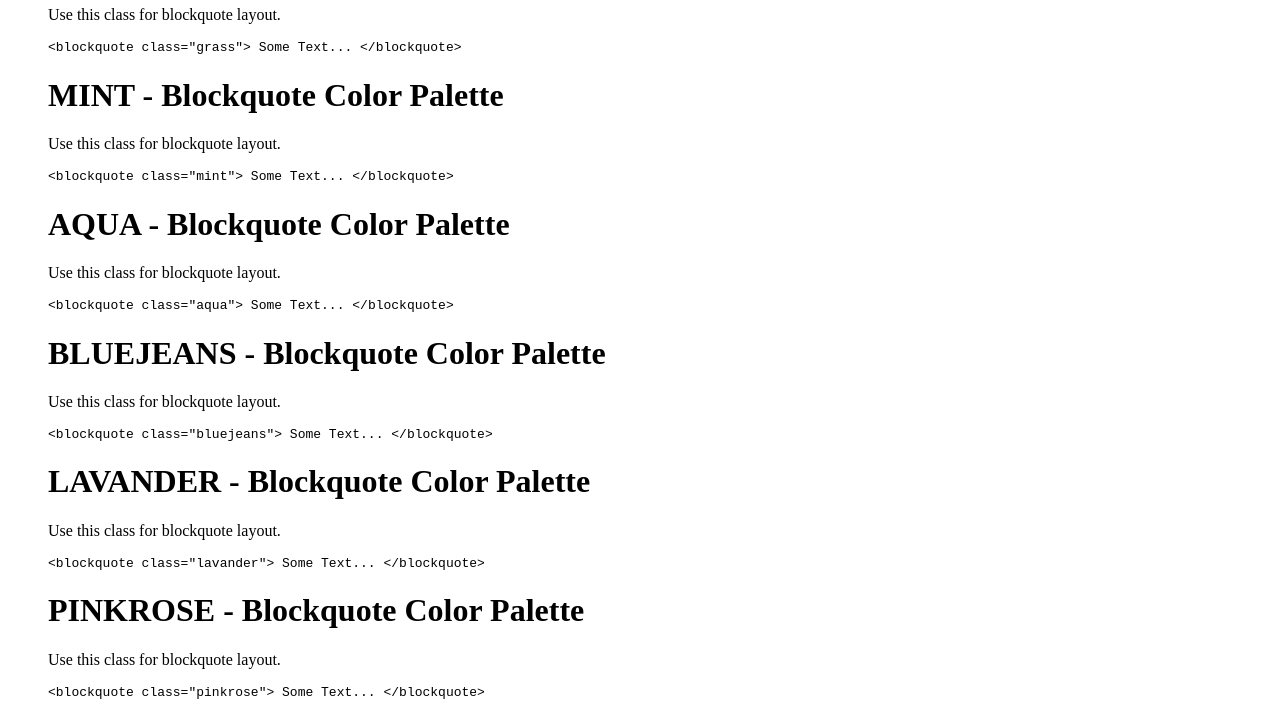
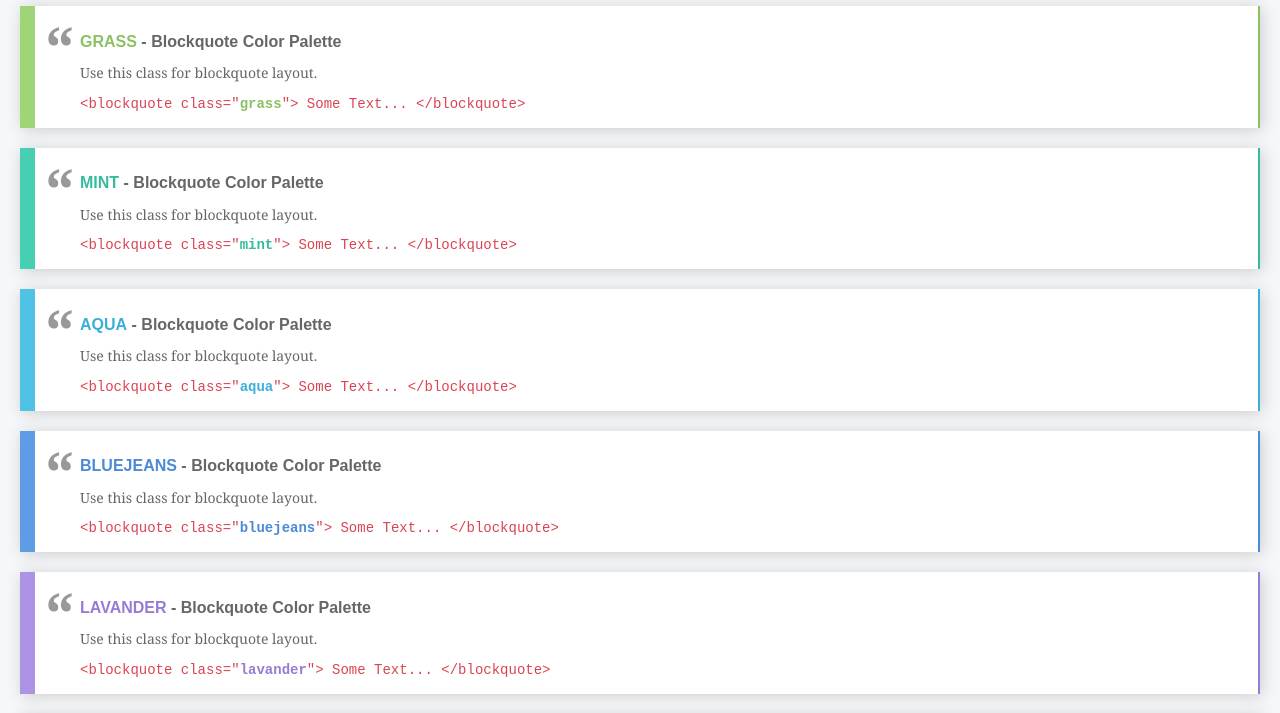
Before and after one commit to pukita168/quotes, a plain HTML site: page index.html in a window 1280 px wide. Shown: the part 634-1347 px from the top of the page. Drawn offline with Linux system fonts and the light colour scheme; a web font is replaced by a local one.

Commit message:
Update index.html

```diff
--- a/index.html
+++ b/index.html
@@ -1,3 +1,4 @@
+<link rel="stylesheet" type="text/css" href="./css/style.css">
 <h1 class="heading">12 - CSS3 Blockquote Effects Demo</h1>
 <blockquote class="default">
   <h1><span class="Cdefault">DEFAULT</span> - Blockquote Color Palette</h1>
```
